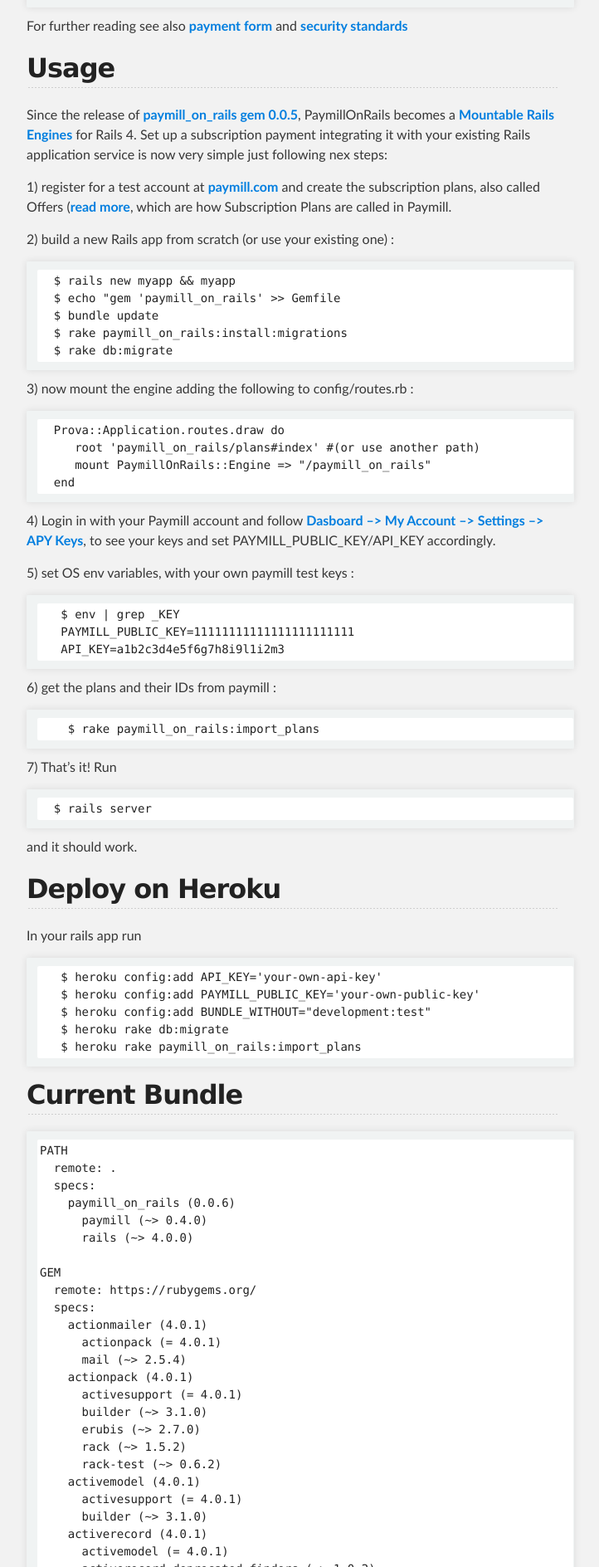
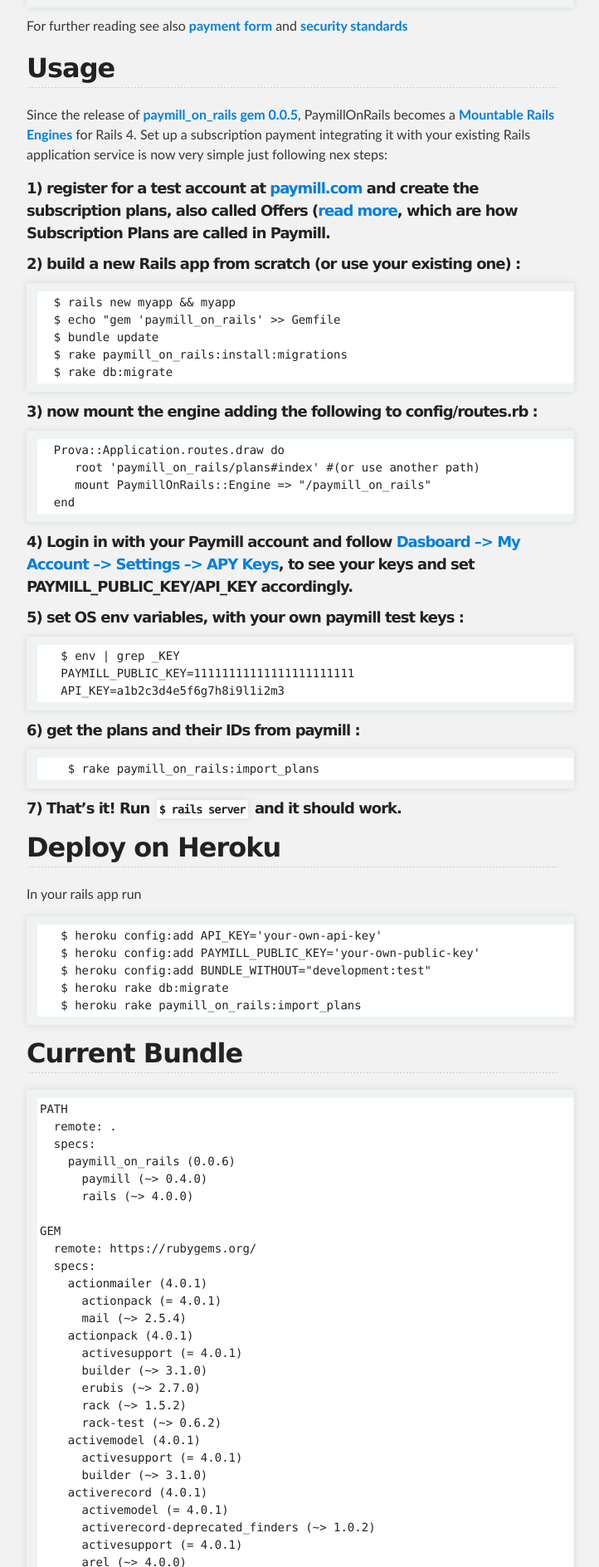
Before and after one commit to lgs/paymill_on_rails, a Jekyll site: the page built from index.md, in a window 1280 px wide. Shown: the part 1202-3090 px from the top of the page at 83% size, without its empty margins (288-1010 px from the left). Built offline with Jekyll 4.4.1, drawn with Linux system fonts in a browser that asks for light colours; nearby versions of some CDN libraries; Markdown is read by kramdown in place of the engine named in the settings.

````diff
--- a/index.md
+++ b/index.md
@@ -46,9 +46,9 @@ For further reading see also [**payment form**][8] and [**security standards**][
 
 Since the release of [**paymill_on_rails gem 0.0.5**][10], PaymillOnRails becomes a [**Mountable Rails Engines**][11] for Rails 4. Set up a subscription payment integrating it with your existing Rails application service is now very simple just following nex steps:
 
-1) register for a test account at [**paymill.com**][12] and create the subscription plans, also called Offers ([**read more**][13], which are how Subscription Plans are called in Paymill.
+##### 1) register for a test account at [**paymill.com**][12] and create the subscription plans, also called Offers ([**read more**][13], which are how Subscription Plans are called in Paymill.
 
-2) build a new Rails app from scratch (or use your existing one) :
+##### 2) build a new Rails app from scratch (or use your existing one) :
 
   ```
   $ rails new myapp && myapp
@@ -57,7 +57,8 @@ Since the release of [**paymill_on_rails gem 0.0.5**][10], PaymillOnRails become
   $ rake paymill_on_rails:install:migrations
   $ rake db:migrate
   ```
-3) now mount the engine adding the following to config/routes.rb :
+
+##### 3) now mount the engine adding the following to config/routes.rb :
 
   ```
   Prova::Application.routes.draw do
@@ -66,27 +67,23 @@ Since the release of [**paymill_on_rails gem 0.0.5**][10], PaymillOnRails become
   end
   ```
 
-4) Login in with your Paymill account and follow [**Dasboard --> My Account --> Settings --> APY Keys**][14], to see your keys and set PAYMILL_PUBLIC_KEY/API_KEY accordingly.
+##### 4) Login in with your Paymill account and follow [**Dasboard --> My Account --> Settings --> APY Keys**][14], to see your keys and set PAYMILL_PUBLIC_KEY/API_KEY accordingly.
 
-5) set OS env variables, with your own paymill test keys :
+##### 5) set OS env variables, with your own paymill test keys :
 
   ```
    $ env | grep _KEY
    PAYMILL_PUBLIC_KEY=11111111111111111111111
    API_KEY=a1b2c3d4e5f6g7h8i9l1i2m3
   ```
-6) get the plans and their IDs from paymill :
+
+##### 6) get the plans and their IDs from paymill :
 
   ```
     $ rake paymill_on_rails:import_plans
   ```
 
-7) That's it! Run
-
-  ```
-  $ rails server
-  ```
-and it should work.
+##### 7) That's it! Run ```$ rails server``` and it should work.
 
 ## Deploy on Heroku
 
````
